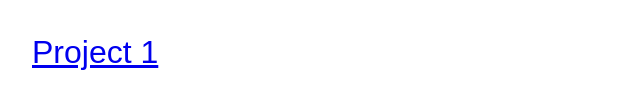
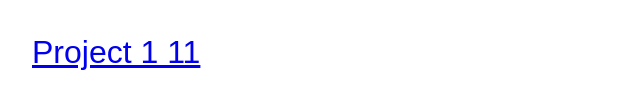
Before and after one commit to PinkFloid/PinkFloid.github.io, a plain HTML site: page index.html in a window 1280 px wide. Shown: the part 510-618 px from the top of the page, 0-640 px from the left. Drawn offline with Linux system fonts and the light colour scheme.

Commit message:
Update Project 1 link text in index.html

```diff
--- a/index.html
+++ b/index.html
@@ -21,6 +21,6 @@
     <h1>Welcome to My CS180 Portfolio!</h1>
     <br><br><br><br><br><br><br><br><br><br>
     <a href="Project0/project0.html">Project 0</a><br><br><br>
-    <a href="Project1/project1.html">Project 1</a>
+    <a href="Project1/project1.html">Project 1 11</a>
 </body>
 </html>
```
